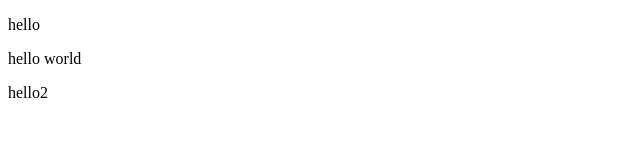
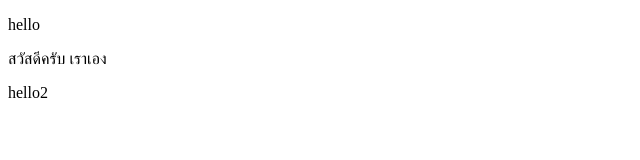
Before and after one commit to kiatiyos/htmldeploy, a plain HTML site: page index.html in a window 1280 px wide. Shown: the full height of the page, 0-640 px from the left. Drawn offline with Linux system fonts and the light colour scheme.

Commit message:
Update index.html

```diff
--- a/index.html
+++ b/index.html
@@ -9,7 +9,7 @@
     <p>hello</p>
 <body >
     <div>
-        <p>hello world</p>
+        <p>สวัสดีครับ เราเอง</p>
         hello2
     </div>
 
```
